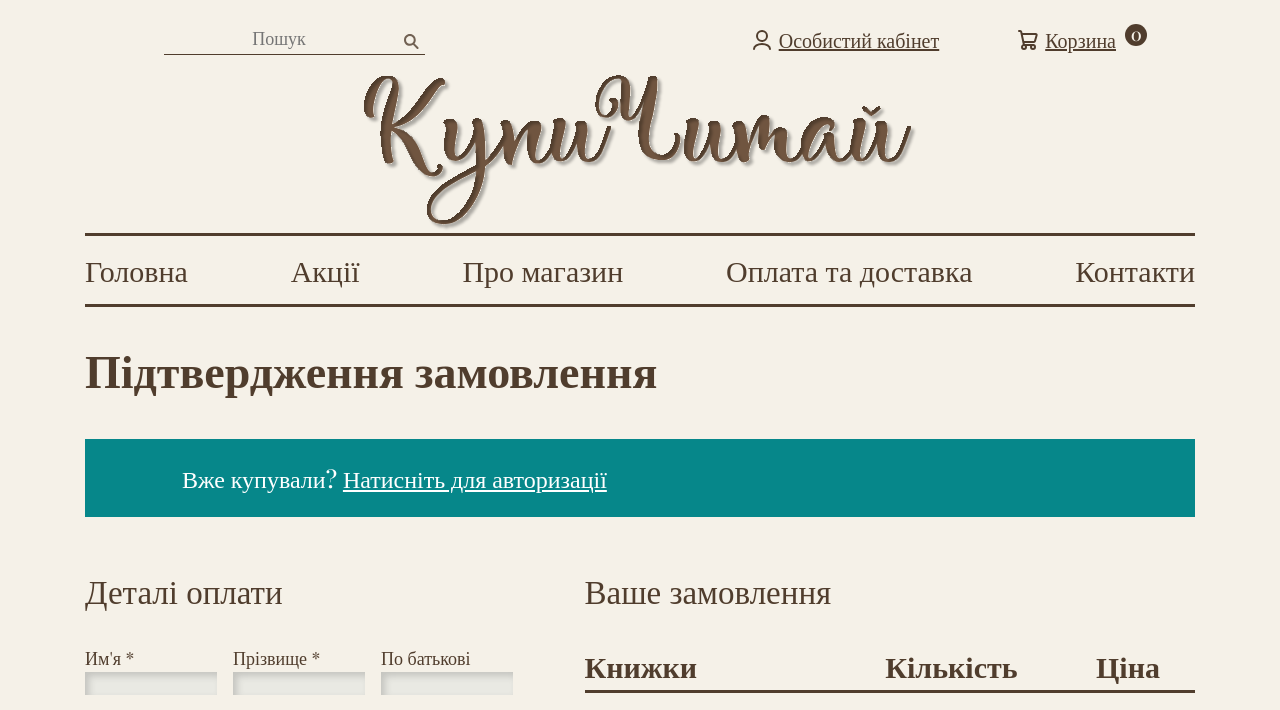
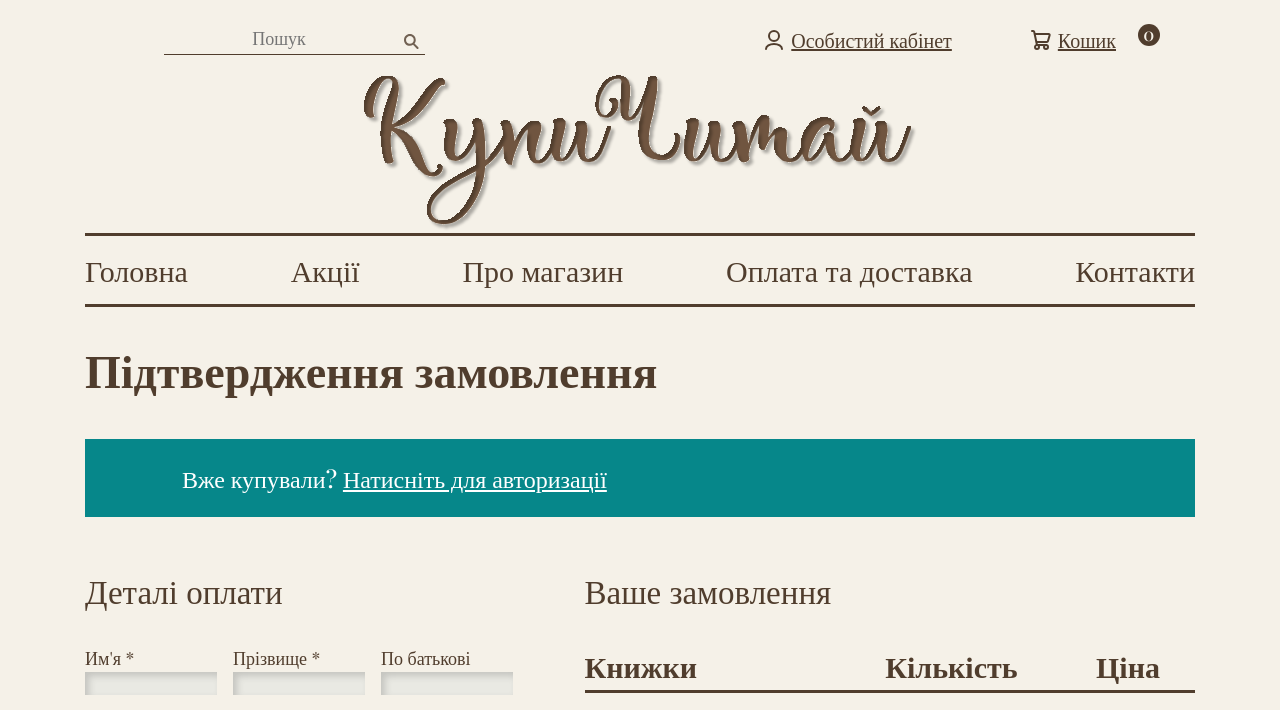
Before and after one commit to RomanS-ops/RomanS-ops.github.io, a plain HTML site: page payment.html in a window 1280 px wide. Shown: the top 710 px of the page. Drawn offline with nearby package versions, Linux system fonts and the light colour scheme.

Commit message:
change sidebare

```diff
--- a/payment.html
+++ b/payment.html
@@ -37,8 +37,8 @@
                             <a id="outBtn" class="sidebare__nav-link" href="#">Особистий кабінет</a>
                         </li>
                         <li class="sidebare__nav-item">
-                            <img class="sidebare__nav-icon" src="assets/images/shop-cart.svg" alt="Корзина">
-                            <a id="myBtn" class="sidebare__nav-link" href="#">Корзина <span id="notice" class="notice" >0</span></a>
+                            <img class="sidebare__nav-icon" src="assets/images/shop-cart.svg" alt="Кошик">
+                            <a id="myBtn" class="sidebare__nav-link" href="#">Кошик <span id="notice" class="notice" >0</span></a>
                         </li>
 
                     </ul>
```
